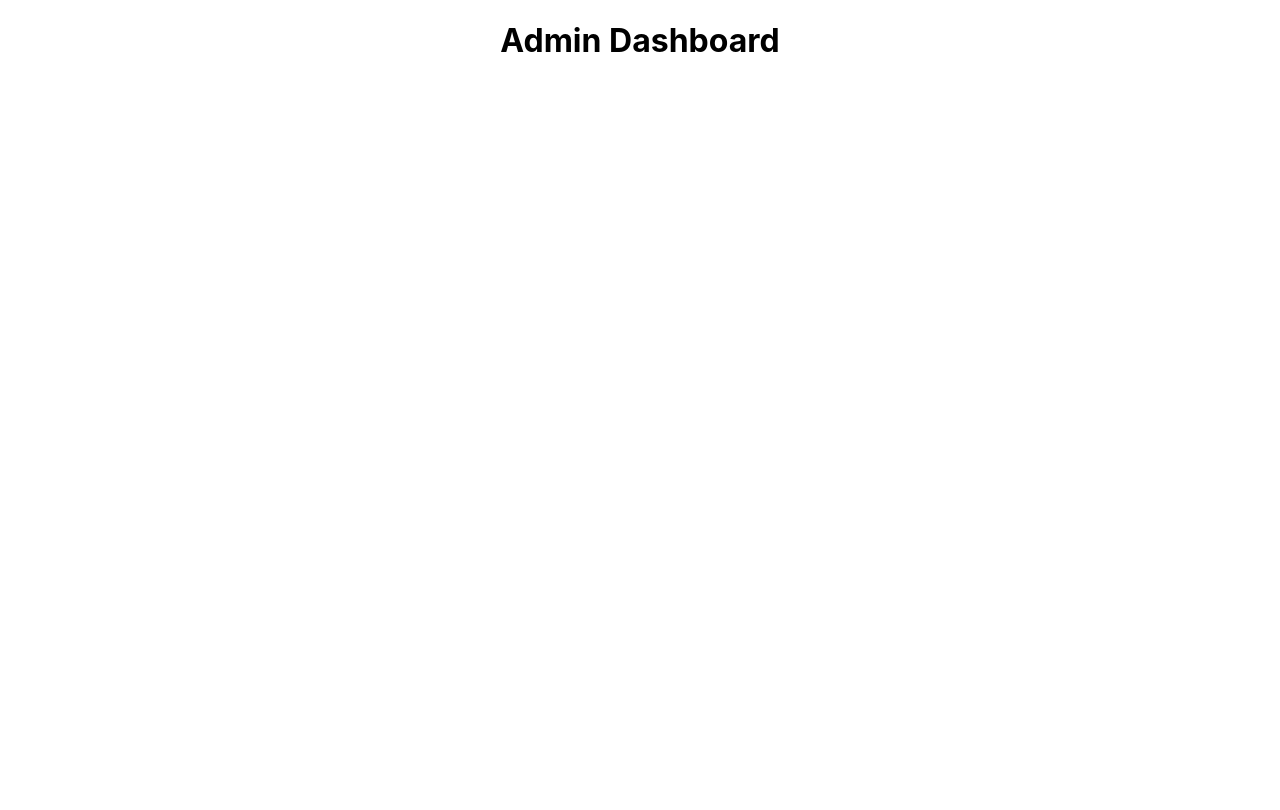
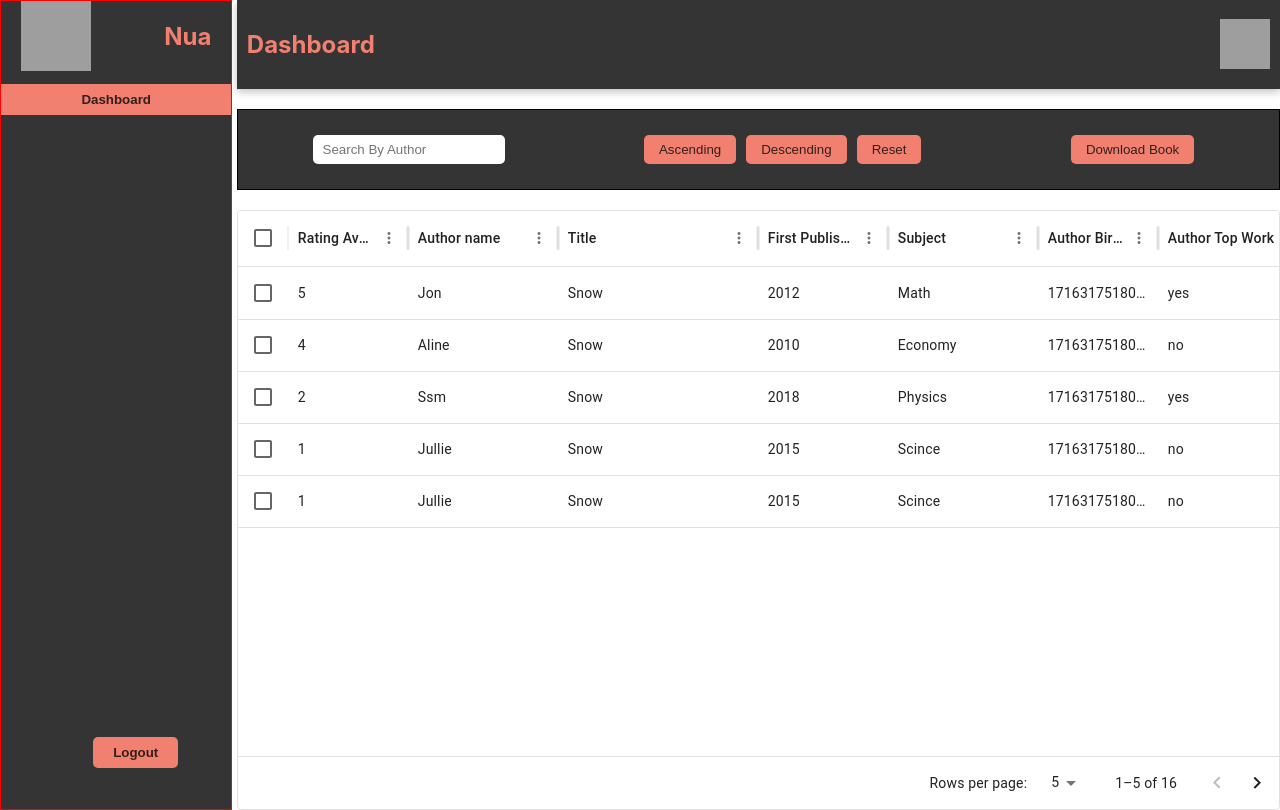
Before and after one commit to yashuvaishnav/Admin-Dashboard, a React (Create React App) app in the folder admin-dashboard/: page /admindashboard in a window 1280 px wide. Before the commit this address had no page. Built offline with nearby package versions, Linux system fonts and the light colour scheme; no server answers; grey boxes are pictures that could not be loaded.

Commit message:
Add Routes to application

```diff
--- a/admin-dashboard/src/App.js
+++ b/admin-dashboard/src/App.js
@@ -1,16 +1,11 @@
 
 import './App.css';
-import { AdminDashboard } from './Component/AdminDashboard';
 import { AllRoutes } from './Component/AllRoutes';
 
 function App() {
   return (
     <div className="App">
-       {/* <img src={"https://image.pitchbook.com/0RTMFsKcFhgnhzwWpdz6hRVf3nk1643023238823_200x200"} className="App-logo" alt="logo" /> */}
-      <h1>Admin Dashboard</h1>
-      {/* <AdminDashboard /> */}
       <AllRoutes />
-
     </div>
   );
 }
--- a/admin-dashboard/src/Component/AdminDashboard.jsx
+++ b/admin-dashboard/src/Component/AdminDashboard.jsx
@@ -1,74 +1,239 @@
 import React, { useEffect, useState } from "react";
 import styled from "styled-components";
-import Button from "@mui/material/Button";
-import { DataGrid } from '@mui/x-data-grid';
+import { DataGrid } from "@mui/x-data-grid";
 import axios from "axios";
 
+export const AdminDashboard = () => {
+  const [searchValue, setSearchValue] = useState("");
+  const [searchTerm, setSearchTerm] = useState("");
 
-export const AdminDashboard = () => {
-  const [searchValue,setSearchValue] = useState("");
-  const [booksData,setBooksData] = useState([]);
-  const [isLoading,setIsLoading] = useState(false);
+  const [booksData, setBooksData] = useState([]);
+  const [isLoading, setIsLoading] = useState(false);
+  const [selected, setSelected] = useState("dashboard");
 
   const columns = [
-  { field: 'ratingAverage', headerName: 'Rating Average', width: 120 },
-  { field: 'authorName', headerName: 'Author name', width: 150 },
+    { field: "ratingAverage", headerName: "Rating Average", width: 120 },
+    { field: "authorName", headerName: "Author name", width: 150 },
     {
-    field: 'title',headerName: 'Title',
-    description: 'This column has a value getter and is not sortable.',sortable: false,width: 200,
+      field: "title",
+      headerName: "Title",
+      description: "This column has a value getter and is not sortable.",
+      sortable: false,
+      width: 200,
     },
-  { field: 'firstPublishYear', headerName: 'First Publish Year', width: 130 },
+    { field: "firstPublishYear", headerName: "First Publish Year", width: 130 },
     {
-    field: 'subject',headerName: 'Subject',type: 'string',width: 150,},
-  { field: 'authorBirthDate', headerName: 'Author Birth Date', width: 120 },
-  { field: 'authorTopWork', headerName: 'Author Top Work', width: 180 },
-
+      field: "subject",
+      headerName: "Subject",
+      type: "string",
+      width: 150,
+    },
+    { field: "authorBirthDate", headerName: "Author Birth Date", width: 120 },
+    { field: "authorTopWork", headerName: "Author Top Work", width: 180 },
   ];
   const rows = [
-
-  { id: 1, title: 'Snow', authorName: 'Jon',ratingAverage : 5, firstPublishYear: 2012, subject:"Math",authorBirthDate : Date.now(),authorTopWork : "yes"},
-  { id: 2, title: 'Snow', authorName: 'Aline',ratingAverage : 4, firstPublishYear: 2010, subject:"Economy",authorBirthDate : Date.now(),authorTopWork : "no"},
-  { id: 3, title: 'Snow', authorName: 'Ssm',ratingAverage : 2, firstPublishYear: 2018, subject:"Physics",authorBirthDate : Date.now(),authorTopWork : "yes"},
-  { id: 4, title: 'Snow', authorName: 'Jullie',ratingAverage : 1, firstPublishYear: 2015, subject:"Scince",authorBirthDate : Date.now(),authorTopWork : "no"},
-  { id: 4, title: 'Snow', authorName: 'Jullie',ratingAverage : 1, firstPublishYear: 2015, subject:"Scince",authorBirthDate : Date.now(),authorTopWork : "no"},
-  { id: 5, title: 'Snow', authorName: 'Jullie',ratingAverage : 1, firstPublishYear: 2015, subject:"Scince",authorBirthDate : Date.now(),authorTopWork : "no"},
-  { id: 6, title: 'Snow', authorName: 'Jullie',ratingAverage : 1, firstPublishYear: 2015, subject:"Scince",authorBirthDate : Date.now(),authorTopWork : "no"},
-  { id: 7, title: 'Snow', authorName: 'Jullie',ratingAverage : 1, firstPublishYear: 2015, subject:"Scince",authorBirthDate : Date.now(),authorTopWork : "no"},
-  { id: 8, title: 'Snow', authorName: 'Jullie',ratingAverage : 1, firstPublishYear: 2015, subject:"Scince",authorBirthDate : Date.now(),authorTopWork : "no"},
-  { id: 9, title: 'Snow', authorName: 'Jullie',ratingAverage : 1, firstPublishYear: 2015, subject:"Scince",authorBirthDate : Date.now(),authorTopWork : "no"},
-  { id: 10, title: 'Snow', authorName: 'Jullie',ratingAverage : 1, firstPublishYear: 2015, subject:"Scince",authorBirthDate : Date.now(),authorTopWork : "no"},
-  { id: 11, title: 'Snow', authorName: 'Jullie',ratingAverage : 1, firstPublishYear: 2015, subject:"Scince",authorBirthDate : Date.now(),authorTopWork : "no"},
-  { id: 12, title: 'Snow', authorName: 'Jullie',ratingAverage : 1, firstPublishYear: 2015, subject:"Scince",authorBirthDate : Date.now(),authorTopWork : "no"},
-  { id: 13, title: 'Snow', authorName: 'Jullie',ratingAverage : 1, firstPublishYear: 2015, subject:"Scince",authorBirthDate : Date.now(),authorTopWork : "no"},
-  { id: 14, title: 'Snow', authorName: 'Jullie',ratingAverage : 1, firstPublishYear: 2015, subject:"Scince",authorBirthDate : Date.now(),authorTopWork : "no"},
-  { id: 15, title: 'Snow', authorName: 'Jullie',ratingAverage : 1, firstPublishYear: 2015, subject:"Scince",authorBirthDate : Date.now(),authorTopWork : "no"},
-  { id: 16, title: 'Snow', authorName: 'Jullie',ratingAverage : 1, firstPublishYear: 2015, subject:"Scince",authorBirthDate : Date.now(),authorTopWork : "no"},
+    {
+      id: 1,
+      title: "Snow",
+      authorName: "Jon",
+      ratingAverage: 5,
+      firstPublishYear: 2012,
+      subject: "Math",
+      authorBirthDate: Date.now(),
+      authorTopWork: "yes",
+    },
+    {
+      id: 2,
+      title: "Snow",
+      authorName: "Aline",
+      ratingAverage: 4,
+      firstPublishYear: 2010,
+      subject: "Economy",
+      authorBirthDate: Date.now(),
+      authorTopWork: "no",
+    },
+    {
+      id: 3,
+      title: "Snow",
+      authorName: "Ssm",
+      ratingAverage: 2,
+      firstPublishYear: 2018,
+      subject: "Physics",
+      authorBirthDate: Date.now(),
+      authorTopWork: "yes",
+    },
+    {
+      id: 4,
+      title: "Snow",
+      authorName: "Jullie",
+      ratingAverage: 1,
+      firstPublishYear: 2015,
+      subject: "Scince",
+      authorBirthDate: Date.now(),
+      authorTopWork: "no",
+    },
+    {
+      id: 5,
+      title: "Snow",
+      authorName: "Jullie",
+      ratingAverage: 1,
+      firstPublishYear: 2015,
+      subject: "Scince",
+      authorBirthDate: Date.now(),
+      authorTopWork: "no",
+    },
+    {
+      id: 6,
+      title: "Snow",
+      authorName: "Jullie",
+      ratingAverage: 1,
+      firstPublishYear: 2015,
+      subject: "Scince",
+      authorBirthDate: Date.now(),
+      authorTopWork: "no",
+    },
+    {
+      id: 7,
+      title: "Snow",
+      authorName: "Jullie",
+      ratingAverage: 1,
+      firstPublishYear: 2015,
+      subject: "Scince",
+      authorBirthDate: Date.now(),
+      authorTopWork: "no",
+    },
+    {
+      id: 8,
+      title: "Snow",
+      authorName: "Jullie",
+      ratingAverage: 1,
+      firstPublishYear: 2015,
+      subject: "Scince",
+      authorBirthDate: Date.now(),
+      authorTopWork: "no",
+    },
+    {
+      id: 9,
+      title: "Snow",
+      authorName: "Jullie",
+      ratingAverage: 1,
+      firstPublishYear: 2015,
+      subject: "Scince",
+      authorBirthDate: Date.now(),
+      authorTopWork: "no",
+    },
+    {
+      id: 10,
+      title: "Snow",
+      authorName: "Jullie",
+      ratingAverage: 1,
+      firstPublishYear: 2015,
+      subject: "Scince",
+      authorBirthDate: Date.now(),
+      authorTopWork: "no",
+    },
+    {
+      id: 11,
+      title: "Snow",
+      authorName: "Jullie",
+      ratingAverage: 1,
+      firstPublishYear: 2015,
+      subject: "Scince",
+      authorBirthDate: Date.now(),
+      authorTopWork: "no",
+    },
+    {
+      id: 12,
+      title: "Snow",
+      authorName: "Jullie",
+      ratingAverage: 1,
+      firstPublishYear: 2015,
+      subject: "Scince",
+      authorBirthDate: Date.now(),
+      authorTopWork: "no",
+    },
+    {
+      id: 13,
+      title: "Snow",
+      authorName: "Jullie",
+      ratingAverage: 1,
+      firstPublishYear: 2015,
+      subject: "Scince",
+      authorBirthDate: Date.now(),
+      authorTopWork: "no",
+    },
+    {
+      id: 14,
+      title: "Snow",
+      authorName: "Jullie",
+      ratingAverage: 1,
+      firstPublishYear: 2015,
+      subject: "Scince",
+      authorBirthDate: Date.now(),
+      authorTopWork: "no",
+    },
+    {
+      id: 15,
+      title: "Snow",
+      authorName: "Jullie",
+      ratingAverage: 1,
+      firstPublishYear: 2015,
+      subject: "Scince",
+      authorBirthDate: Date.now(),
+      authorTopWork: "no",
+    },
+    {
+      id: 16,
+      title: "Snow",
+      authorName: "Jullie",
+      ratingAverage: 1,
+      firstPublishYear: 2015,
+      subject: "Scince",
+      authorBirthDate: Date.now(),
+      authorTopWork: "no",
+    },
   ];
 
-const fetchBooksData = async() => {
+  const handleClick = (tab) => {
+    setSelected(tab);
+  };
+
+  const fetchBooksData = async () => {
     try {
       setIsLoading(true);
-    const res = await axios.get("");
-    setBooksData(res)
+      const res = await axios.get(
+        searchTerm
+          ? `https://openlibrary.org/search.json?q=${searchTerm}`
+          : "https://openlibrary.org/search.json?q=search+terms"
+      );
+      if (res.data.docs.length === 0) {
+        alert("No book found");
+        return;
+      }
+      console.log(res.data.docs);
+      setBooksData(res);
       setIsLoading(false);
     } catch (error) {
       console.log(error);
     }
-}
+  };
 
-const changeBookData = async() => {
+  const changeBookData = async () => {
     try {
-    const res = await axios.put("","data");
-    console.log(res);
+      const res = await axios.put("", "data");
+      // console.log(res);
     } catch (error) {
       console.log(error);
     }
-}
+  };
 
-useEffect(()=>{
+  useEffect(() => {
     fetchBooksData();
+  }, [searchTerm]);
 
-},[])
+  // if(isLoading){
+  //   return <h1>Loading...</h1>
+  // }
 
   return (
     <MainDiv>
@@ -80,10 +245,21 @@ useEffect(()=>{
             height={"70px"}
             alt=""
           />
-          <h3>Nua</h3>
+          <h2>Nua</h2>
         </div>
-        <h1>Dashboard</h1>
-        <Button>Logout</Button>
+        <div className="overview">
+          <Button
+            selected={selected === "dashboard"}
+            onClick={() => {
+              handleClick("dashboard");
+            }}
+          >
+            Dashboard
+          </Button>
+        </div>
+        <div className="container">
+          <button className="bottom-button">Logout</button>
+        </div>
       </LeftSide>
       <RightSide>
         <div className="header">
@@ -95,14 +271,29 @@ useEffect(()=>{
             alt="profile"
           />
         </div>
-        <input type="text" placeholder="Search By Author" value={searchValue} onChange={(e)=>{setSearchValue(e.target.value)}} />
-        <Button variant="contained">ASC </Button>
-        <Button variant="contained">DSC </Button>
-        <Button variant="contained" onClick={changeBookData}>Change Book </Button>
-
+        <div className="searchAndsort">
+          <div className="searchAuthor">
+            <input
+              type="text"
+              placeholder="Search By Author"
+              value={searchTerm}
+              onChange={(e) => {
+                setSearchTerm(e.target.value);
+              }}
+            />
+          </div>
+          <div className="sortBtnAndResetBtn">
+            <button>Ascending </button>
+            <button>Descending </button>
+            <button>Reset</button>
+          </div>
+          <div className="downloadData">
+            <button onClick={changeBookData}>Download Book </button>
+          </div>
+        </div>
 
         {/* <hr /> */}
-        <div style={{ height: 400, width: '100%' }}>
+        <div style={{ height: 600, width: "100%" }}>
           <DataGrid
             rows={rows}
             columns={columns}
@@ -111,8 +302,8 @@ useEffect(()=>{
                 paginationModel: { page: 0, pageSize: 5 },
               },
             }}
-        pageSizeOptions={[5, 50]}
-        // checkboxSelection
+            pageSizeOptions={[5,50,100]}
+            checkboxSelection
           />
         </div>
       </RightSide>
@@ -129,25 +320,120 @@ const MainDiv = styled.div`
 `;
 
 const LeftSide = styled.div`
-  color: black;
-  width: 19%;
+  background-color: #0e0c0cd5;
+  width: 18%;
   border: 1px solid red;
   .header {
     display: flex;
-    /* padding: 10px; */
+    padding: 0px 20px;
     align-items: center;
-    /* justify-content: space-between; */
+    justify-content: space-between;
+    h2 {
+      color: #f18070;
+    }
+  }
+  .container {
+    position: relative;
+    height: 80vh;
+    .bottom-button {
+      position: absolute;
+      bottom: 0;
+      left: 40%;
+      padding: 8px 20px;
+      border-radius: 5px;
+      background-color: #f18070;
+      color: #0e0c0cd5;
+      font-weight: bold;
+      border: none;
+    }
   }
 `;
+const Button = styled.button`
+  display: block;
+  padding: 0.5rem;
+  width: 100%;
+  background-color: ${(props) => (props.selected ? "#f18070" : "#0e0c0cac")};
+  color: ${(props) => (props.selected ? "#0e0c0cd5" : "#f18070")};
+  border: none;
+  margin: 0.8rem auto;
+  font-weight: bold;
+  &:hover {
+    background-color: #0e0c0cd5;
+    color: #f18070;
+    cursor: pointer;
+  }
+`;
+
 const RightSide = styled.div`
   color: black;
   /* padding: 5px; */
-  width: 80%;
-  border: 1px solid blue;
+  width: 81.5%;
+  /* background-color: #0e0c0cd5; */
+
+  /* border: 1px solid blue; */
   .header {
+    /* border : 1px solid black; */
     display: flex;
     padding: 10px;
     align-items: center;
     justify-content: space-between;
+    margin-bottom: 20px;
+    box-shadow: rgba(0, 0, 0, 0.24) 0px 3px 8px;
+  background-color: #0e0c0cd5;
+
+    h2{
+      color: #f18070;
+    }
+  }
+  .searchAndsort {
+    display: flex;
+    justify-content: space-around;
+    align-items: center;
+    border: 1px solid black;
+    padding: 20px 10px;
+    margin-bottom: 20px;
+  background-color: #0e0c0cd5;
+
+    .searchAuthor {
+      input {
+        padding: 7px 5px 7px 10px;
+        border-radius: 5px;
+        outline: none;
+        border: none;
+      }
+    }
+    .sortBtnAndResetBtn {
+      /* border: 2px solid red; */
+      padding: 5px;
+      button {
+        padding: 7px 15px;
+        margin: 0px 5px;
+        background-color: #f18070;
+        color: #0e0c0cd5;
+        border: none;
+        border-radius: 5px;
+        &:hover {
+          color: #f18070;
+          background-color: #0e0c0cd5;
+          cursor: pointer;
+        }
+      }
+    }
+    .downloadData {
+      padding: 5px;
+      button {
+        padding: 7px 15px;
+        margin: 0px 5px;
+        background-color: #f18070;
+        color: #0e0c0cd5;
+        border: none;
+        border-radius: 5px;
+        &:hover {
+          color: #f18070;
+          background-color: #0e0c0cd5;
+          cursor: pointer;
+        }
+      }
+    }
   }
 `;
--- a/admin-dashboard/src/Component/AllRoutes.jsx
+++ b/admin-dashboard/src/Component/AllRoutes.jsx
@@ -9,11 +9,9 @@ import { Login } from '../Pages/Login';
 export const AllRoutes = () => {
   return (
     <Routes>
-      <Route path="/" element={<AdminDashboard />} />
+      <Route path="/" element={<Login />} />
       <Route path="/signup" element={<SignUp />} />
-      <Route path="/login" element={<Login />} />
-
-
+      <Route path="/admindashboard" element={<AdminDashboard />} />
     </Routes>
   )
 }
```
Also changed, not shown: admin-dashboard/src/Pages/Login.jsx (+12 -4 lines), admin-dashboard/src/Pages/Signup.jsx (+6 -1 lines). Lines whose indentation alone changed are shown as unchanged.
